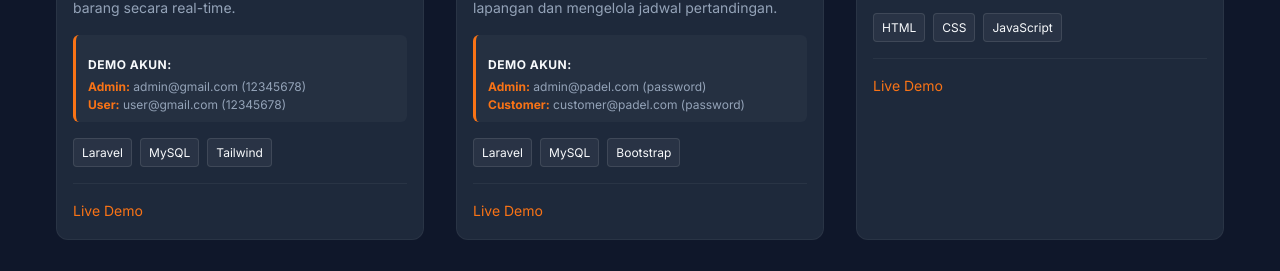
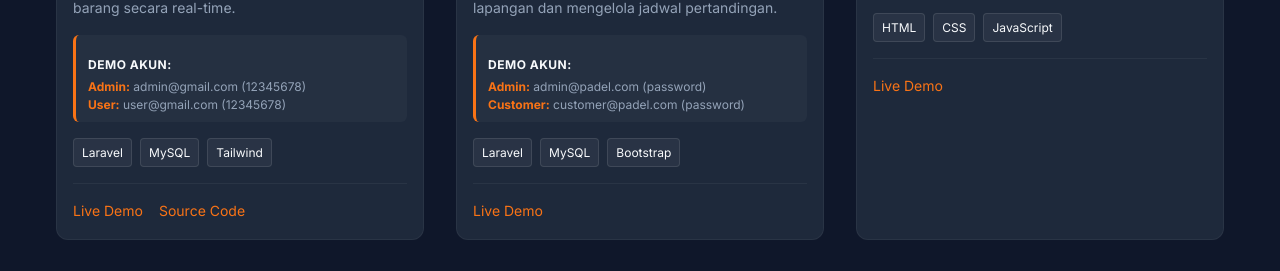
Before and after one commit to adamaryanto/FoxiD, a React (Vite) app: page / in a window 1280 px wide. Shown: the part 2208-2479 px from the top of the page. Built offline with nearby package versions, Linux system fonts and the light colour scheme.

Commit message:
feat: add source code link for Web Inventaris and enable source code buttons

```diff
--- a/src/components/Projects.jsx
+++ b/src/components/Projects.jsx
@@ -15,7 +15,7 @@ const projects = [
         ],
         tags: ['Laravel', 'MySQL', 'Tailwind'],
         link: 'https://gudangkita.adamariyanto.my.id/',
-        github: '#',
+        github: 'http://lynk.id/foxfi72/2jk2kp4px204',
         image: inventarisImg
     },
     {
@@ -86,7 +86,9 @@ const Projects = () => {
                                 </div>
                                 <div className={styles.links}>
                                     <a href={project.link} className={styles.link}>Live Demo</a>
-                                    {/* <a href={project.github} className={styles.link}>GitHub</a> */}
+                                    {project.github && project.github !== '#' && (
+                                        <a href={project.github} target="_blank" rel="noopener noreferrer" className={styles.link}>Source Code</a>
+                                    )}
                                 </div>
                             </div>
                         </div>
```
